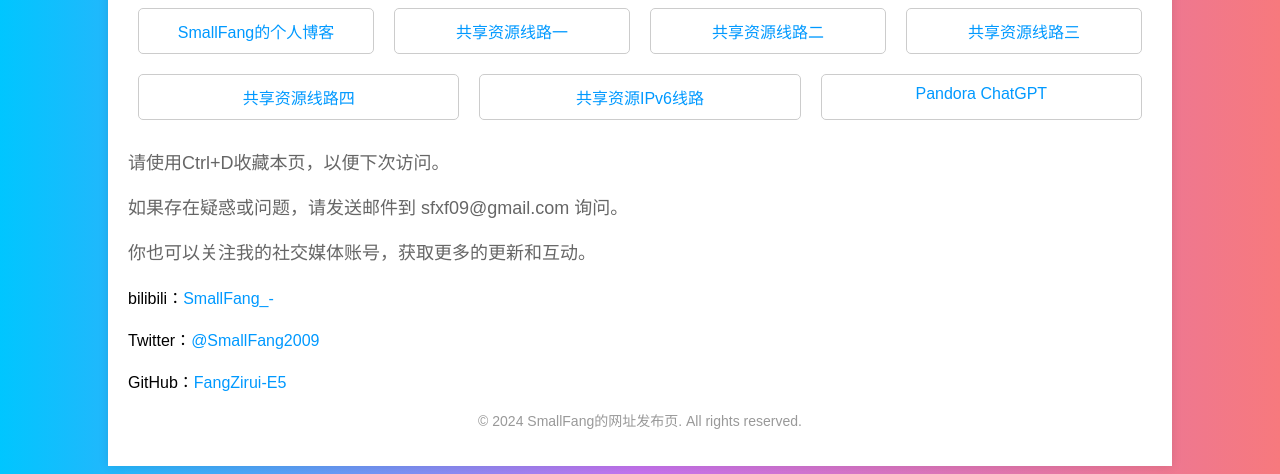
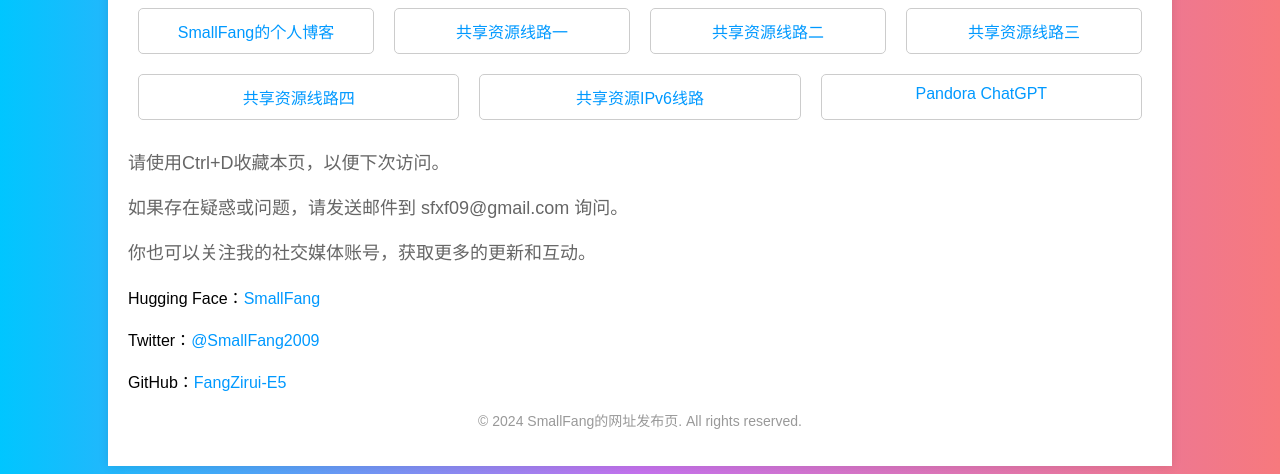
Before and after one commit to SmallFang2009/fabu, a plain HTML site: page index.html in a window 1280 px wide. Shown: the part 384-858 px from the top of the page. Drawn offline with Linux system fonts and the light colour scheme.

Commit message:
Site Update

```diff
--- a/index.html
+++ b/index.html
@@ -113,7 +113,7 @@
         <p>请使用Ctrl+D收藏本页，以便下次访问。</p>
         <p>如果存在疑惑或问题，请发送邮件到 sfxf09@gmail.com 询问。</p>
         <p>你也可以关注我的社交媒体账号，获取更多的更新和互动。</p>
-        </p>bilibili：<a href="https://space.bilibili.com/2005026043" target="_blank">SmallFang_-</a></p>
+        </p>Hugging Face：<a href="https://huggingface.co/SmallFang" target="_blank">SmallFang</a></p>
         </p>Twitter：<a href="https://twitter.com/SmallFang2009" target="_blank">@SmallFang2009</a></p>
         </p>GitHub：<a href="https://github.com/FangZirui-E5" target="_blank">FangZirui-E5</a></p>
         <p class="footer">© 2024 SmallFang的网址发布页. All rights reserved.</p>
```
